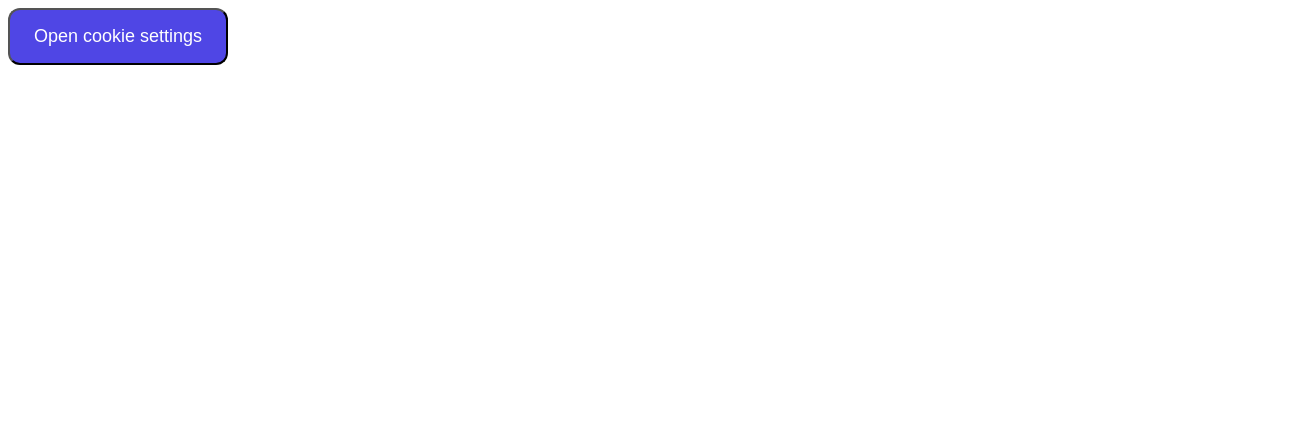
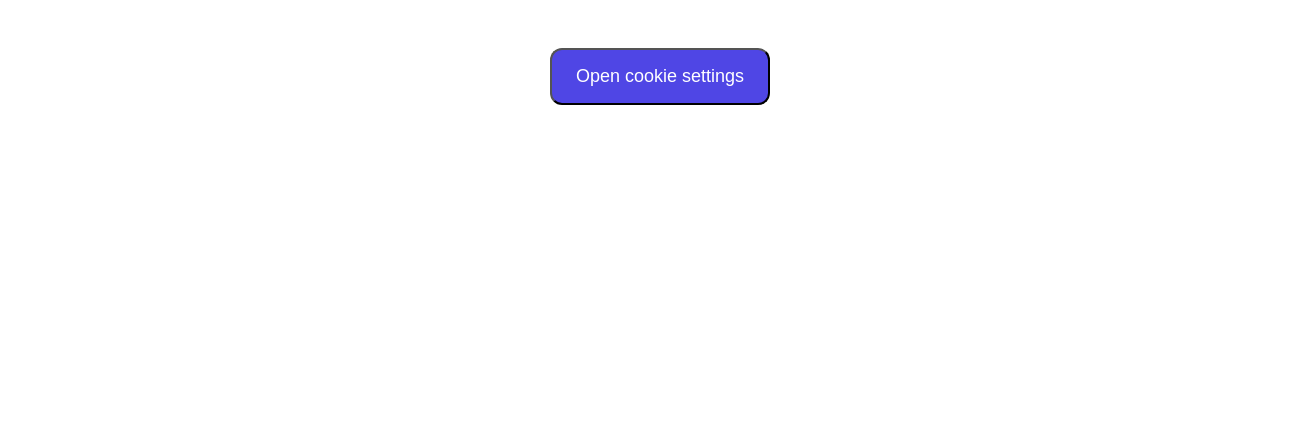
Before and after one commit to SEOS-Design/SeosCookieBanner, a website: page src/index.html in a window 1280 px wide. Shown: the top 435 px of the page, 1312 px wide, since content can reach past the window. Drawn offline with Linux system fonts and the light colour scheme.

Commit message:
removed light-theme from js inline html

```diff
--- a/src/css/style.css
+++ b/src/css/style.css
@@ -209,6 +209,8 @@ button {
 .cookie-settings-btn {
   color: var(--text-main);
   background-color: var(--accent-color);
+  position: static;
+  display: inline-block;
 }
 
 button:hover {
--- a/src/js/script.js
+++ b/src/js/script.js
@@ -49,7 +49,7 @@ function injectBannerHTML() {
   if (document.getElementById('cookie-sectionId')) return;
 
   const bannerHTML = `
-    <section class="cookie-section light-theme" id="cookie-sectionId">
+    <section class="cookie-section " id="cookie-sectionId">
         <div class="cookie" id="${BANNER_ID}" style="display: flex;">
             <div class="cookie-header">
                 <div class="cookie-icon-container">
@@ -156,7 +156,7 @@ function injectBannerHTML() {
   document.body.insertAdjacentHTML('beforeend', bannerHTML);
 
   const footerHTML = `
-  <footer id="cookie-footer-container">
+  <footer id="cookie-footer-container" style="position: static; width: 100%; padding: 40px 20px; text-align: center; display: block; clear: both;">
     <button class="cookie-settings-btn" onclick="openSettings()">Open cookie settings</button>
   </footer>`;
   document.body.insertAdjacentHTML('beforeend', footerHTML);
```
